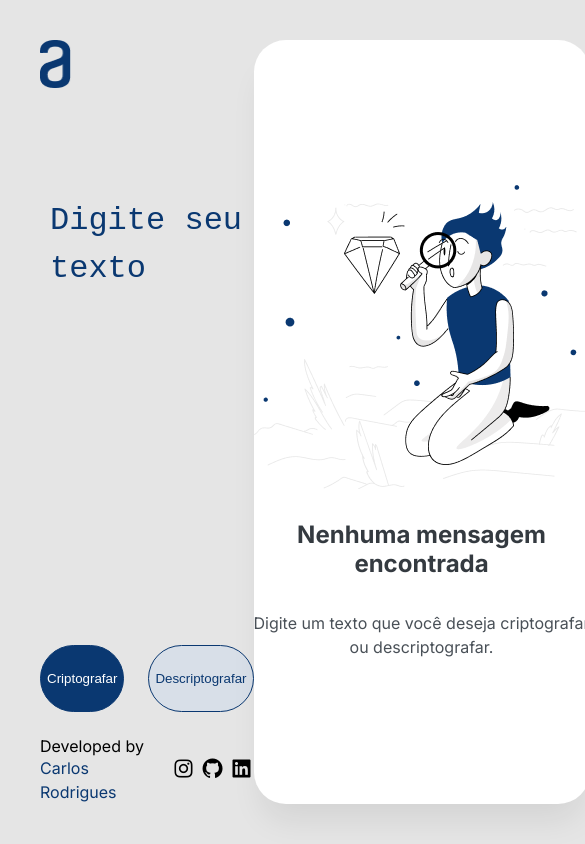
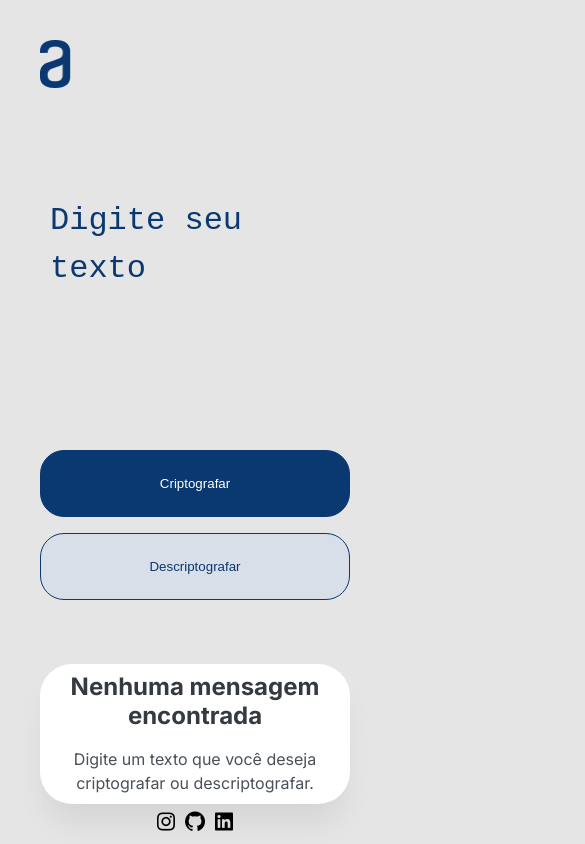
Before and after one commit to carls-rodrigues/challenge-sprint01-encode, a plain HTML site: page index.html in a window 390 px wide. Shown: the whole page, 585 px wide, since content can reach past the window. Drawn offline with nearby package versions, Linux system fonts and the light colour scheme.

Commit message:
fix tablet responsive sizes

```diff
--- a/assets/styles/style.css
+++ b/assets/styles/style.css
@@ -90,7 +90,7 @@ main {
 
 .btn {
   flex: 1;
-  border-radius: 242px;
+  border-radius: 24px;
   max-width: 328px;
   height: 67px;
   max-height: 67px;
@@ -204,3 +204,70 @@ footer > p > a:hover {
   font-size: 24px;
   cursor: pointer;
 }
+
+@media (max-width: 1240px) {
+  .container {
+    flex-flow: column nowrap;
+    height: 100vh;
+    gap: 64px;
+  }
+  .section {
+    flex: 8;
+  }
+  aside {
+    flex: 2;
+    width: 100%;
+    max-width: 100%;
+    height: 26%;
+    justify-content: center;
+  }
+  .empty-message-content {
+    max-height: 133px;
+    max-width: 100%;
+    gap: 1rem;
+
+  }
+  .empty-message-content > .bg-content {
+    display: none;
+  }
+  .filled-message-content {
+    padding: 32px;
+  }
+  .filled-message-content > .message-btn {
+    width: 100%;
+  }
+  .filled-message-content > .message-btn > .btn{
+    width: 100%;
+    max-width: 100%;
+  }
+  .filled-message-content > .message-btn > .btn-secondary {
+    background: #FFF;
+    color: #0A3871;
+  }
+
+  footer {
+    position: absolute;
+    bottom: 0;
+    left: 50%;
+    transform: translate(-50%, -30%);
+  }
+}
+@media (max-width: 640px) {
+  .container {
+    min-height: 100vh;
+    gap: 64px;
+  }
+  main > .btn-area {
+    flex-flow: column nowrap;
+    gap: 1rem;
+    height: calc(1rem + 67px + 67px)
+  }
+  main > .btn-area > .btn {
+    max-width: 100%;
+    height: 67px;
+    max-height: 67px;
+  }
+  footer > p {
+    display: none;
+  }
+}
```
